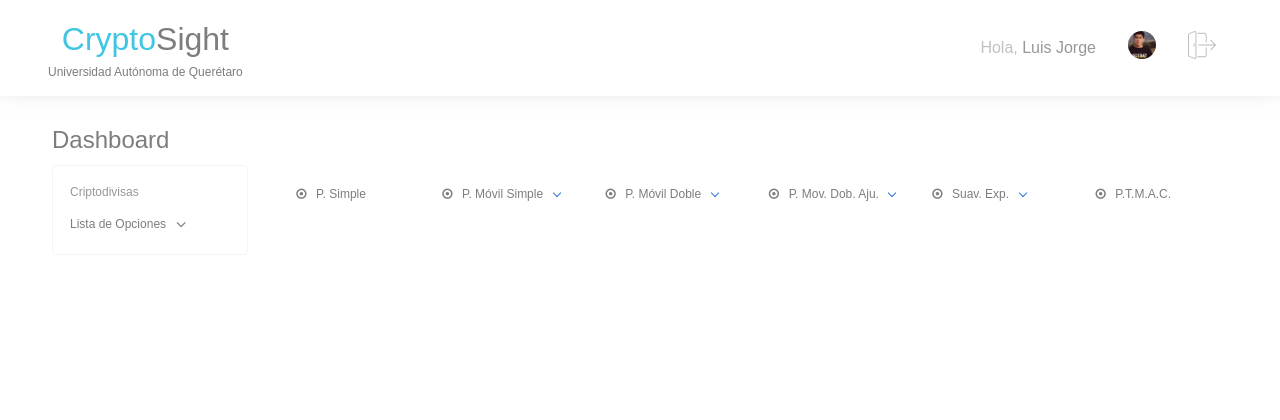
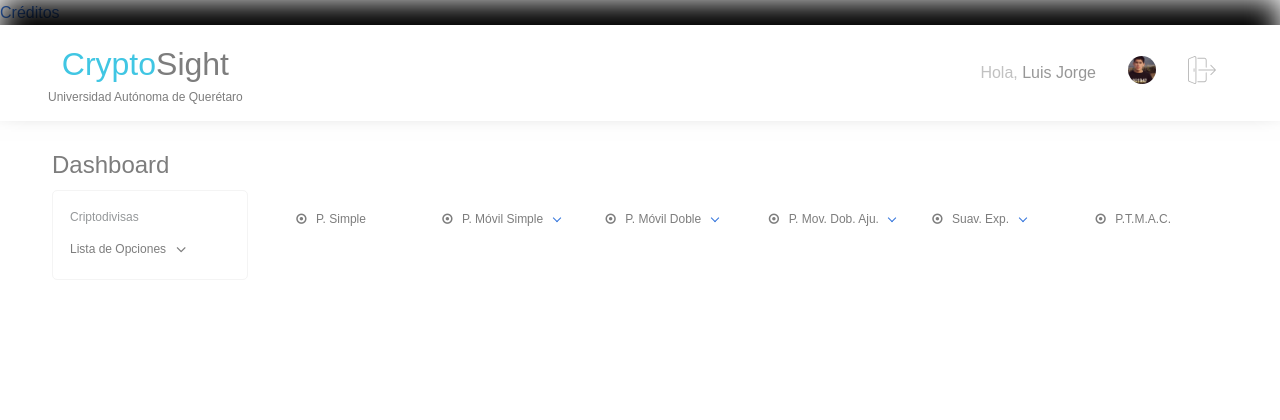
Before and after one commit to MauriIC19/Coins, a PHP site: page /dashboard.php in a window 1280 px wide. Shown: the top 420 px of the page. Before the commit the page ends 231 px from the top, so only its background shows below. Run offline with PHP 8.4, Linux system fonts and the light colour scheme; the visitor is signed in with stand-in values (Sample User, id 1).

Commit message:
se añade enlace a pantalla de creditos.

```diff
--- a/dashboard.php
+++ b/dashboard.php
@@ -24,7 +24,7 @@ if (isset($_POST['btnC'])) {
   <title>Dashboard</title>
 </head>
 <body onload="deshabilitarBotones()">
-
+  <a href="creditos.php">Créditos</a>
   <section class="hero">
     <div class="shadow-head hero-head">
       <div class="navbar">
```
